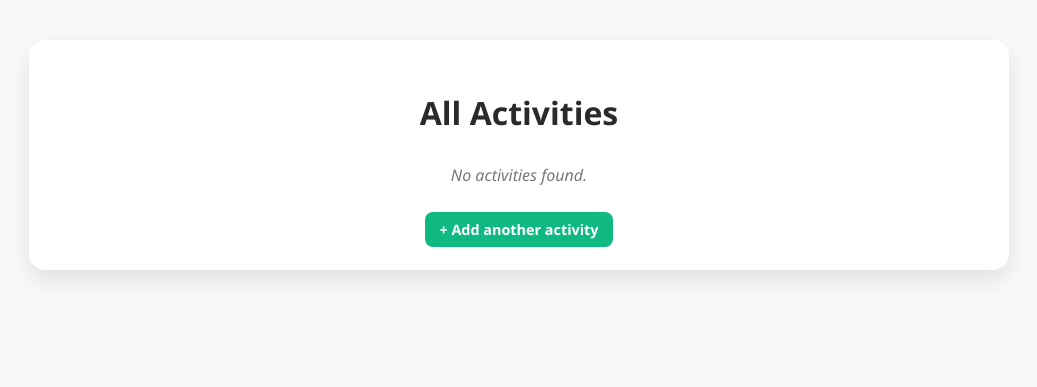
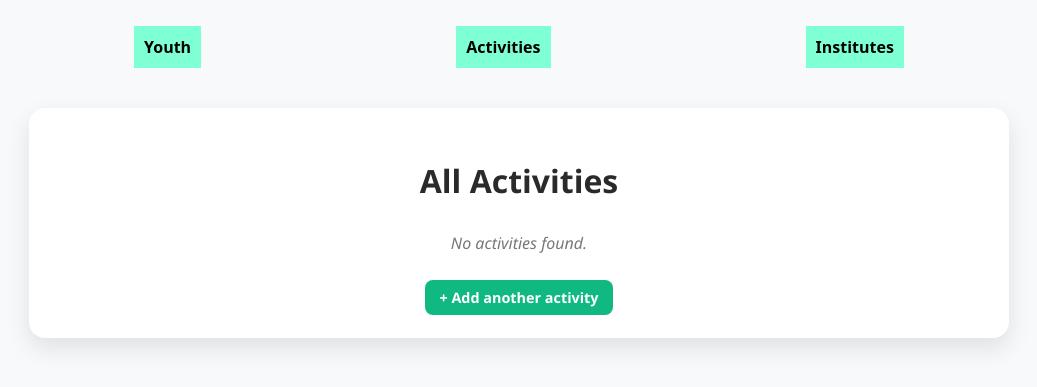
Before and after one commit to jimenez10frank/KidLink, a Django app: template kidlink/templates/activities/activity_list.html in a window 1280 px wide. Shown: the top 387 px of the page, without its empty margins (121-1158 px from the left). Run offline with Django 3.2, Linux system fonts and the light colour scheme; the template is opened without the code that fills it, so the values that code supplies are empty.

Commit message:
styling voor activites en isntitutes klaar

```diff
--- a/kidlink/static/CSS/activityList.css
+++ b/kidlink/static/CSS/list.css
@@ -22,13 +22,13 @@ h1 {
   margin-bottom: 30px;
 }
 
-.activity-list {
+.list {
   display: flex;
   flex-direction: column;
   gap: 1rem;
 }
 
-.activity-card {
+.card {
   background: #fff;
   border-radius: 12px;
   border: 1px solid #e0e0e0;
@@ -37,19 +37,19 @@ h1 {
   transition: all 0.2s ease-in-out;
 }
 
-.activity-card:hover {
+.card:hover {
   transform: translateY(-4px);
   border-color: #8b5cf6;
   box-shadow: 0 8px 20px rgba(139, 92, 246, 0.15);
 }
 
-.activity-card h2 {
+.card h2 {
   margin: 0 0 8px;
   color: #333;
   font-size: 1.2rem;
 }
 
-.activity-card .desc {
+.card .desc {
   color: #555;
   margin-bottom: 12px;
   font-size: 0.95rem;
--- a/kidlink/static/CSS/style.css
+++ b/kidlink/static/CSS/style.css
@@ -0,0 +1,22 @@
+.navbar{
+    display: flex;
+    flex-direction: row;
+    width: 100%;
+    justify-content: space-evenly;
+    margin-top: 2%;
+}
+
+.navbar a{
+    text-decoration: none;
+    padding: 10px;
+    background-color: aquamarine;
+    color: black;
+    font-weight: bolder;
+    font-family: system-ui, -apple-system, BlinkMacSystemFont, 'Segoe UI', Roboto, Oxygen, Ubuntu, Cantarell, 'Open Sans', 'Helvetica Neue', sans-serif;
+    transition: all 0.3s ease-in;
+}
+
+.navbar a:hover{
+    background-color: black;
+    color: aquamarine;
+}
--- a/kidlink/templates/activities/activity_list.html
+++ b/kidlink/templates/activities/activity_list.html
@@ -5,16 +5,22 @@
     <meta name="viewport" content="width=device-width, initial-scale=1.0" />
     <title>List of Activities</title>
     {% load static %}
-    <link rel="stylesheet" href="{% static 'CSS/activityList.css' %}">
+    <link rel="stylesheet" href="{% static 'CSS/list.css' %}">
+    <link rel="stylesheet" href="{% static 'CSS/style.css' %}">
   </head>
   <body>
+    <div class="navbar">
+      <a href="{% url 'youth_list' %}">Youth</a>
+      <a href="{% url 'activity_list' %}">Activities</a>
+      <a href="{% url 'institute_list' %}">Institutes</a>
+    </div>
     <div class="container">
       <h1>All Activities</h1>
 
       {% if activities %}
-      <div class="activity-list">
+      <div class="list">
         {% for activity in activities %}
-        <div class="activity-card">
+        <div class="card">
           <h2>{{ activity.activity_name }}</h2>
           <p class="desc">{{ activity.description }}</p>
           <div class="details">
--- a/kidlink/templates/activities/activity_update.html
+++ b/kidlink/templates/activities/activity_update.html
@@ -5,7 +5,7 @@
   <meta name="viewport" content="width=device-width, initial-scale=1.0">
   <title>Document</title>
   {% load static %}
-  <link rel="stylesheet" href="{% static 'CSS/activity.css' %}">
+  <link rel="stylesheet" href="{% static 'CSS/form.css' %}">
 </head>
 <body>
 
```
Also changed, not shown: kidlink/templates/institutes/add_institute.html (+20 -10 lines), kidlink/templates/institutes/institute_list.html (+41 -17 lines), kidlink/templates/institutes/institute_update.html (+26 -6 lines), kidlink/static/CSS/form.css (renamed from kidlink/static/CSS/activity.css).
